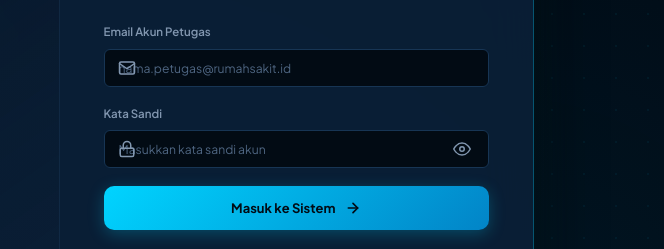
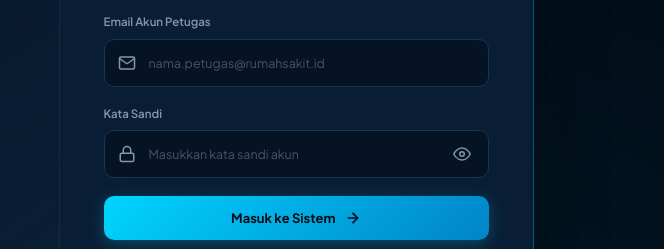
Before and after one commit to FahrudinAli12/Supplier_Client_Integration_Ed25519_Bundle, a website: page ClientS/app/templates/login.html in a window 1280 px wide. Shown: the part 290-539 px from the top of the page, 616-1280 px from the left. Drawn offline with Linux system fonts and the light colour scheme.

Commit message:
fix(ui): prevent icon collision with input placeholder text on ClientS login page

```diff
--- a/ClientS/app/templates/login.html
+++ b/ClientS/app/templates/login.html
@@ -5,7 +5,7 @@
   <meta name="viewport" content="width=device-width, initial-scale=1.0" />
   <meta name="theme-color" content="#020b14" />
   <title>Login - Client Checking & Laundry Linen RS</title>
-  <link rel="stylesheet" href="/static/styles.css?v=85" />
+  <link rel="stylesheet" href="/static/styles.css?v=86" />
   <link rel="preconnect" href="https://fonts.googleapis.com" />
   <link rel="preconnect" href="https://fonts.gstatic.com" crossorigin />
   <link href="https://fonts.googleapis.com/css2?family=Plus+Jakarta+Sans:wght@400;500;600;700;800&display=swap" rel="stylesheet" />
@@ -364,34 +364,47 @@
     .input-icon-left {
       position: absolute;
       left: 14px;
+      top: 50%;
+      transform: translateY(-50%);
       width: 18px;
       height: 18px;
       color: var(--text-muted);
       pointer-events: none;
       transition: color 0.2s;
+      z-index: 3;
     }
 
+    .form-group .form-input,
+    .input-wrapper .form-input,
     .form-input {
-      width: 100%;
-      background: var(--bg-input);
-      border: 1px solid var(--border-color);
-      border-radius: 10px;
-      padding: 13px 14px 13px 42px;
-      font-size: 0.92rem;
-      color: #ffffff;
-      outline: none;
-      transition: all 0.2s ease;
-      font-family: inherit;
+      width: 100% !important;
+      background: var(--bg-input) !important;
+      border: 1px solid var(--border-color) !important;
+      border-radius: 10px !important;
+      padding: 13px 16px 13px 44px !important;
+      font-size: 0.92rem !important;
+      color: #ffffff !important;
+      outline: none !important;
+      transition: all 0.2s ease !important;
+      font-family: inherit !important;
+      line-height: 1.5 !important;
+      height: 48px !important;
+      box-sizing: border-box !important;
+    }
+
+    .form-group .form-input#login-password,
+    .input-wrapper .form-input#login-password {
+      padding-right: 46px !important;
     }
 
     .form-input::placeholder {
-      color: #475569;
+      color: #475569 !important;
     }
 
     .form-input:focus {
-      border-color: var(--accent-cyan);
-      box-shadow: 0 0 0 3px rgba(0, 212, 255, 0.18);
-      background: #07172b;
+      border-color: var(--accent-cyan) !important;
+      box-shadow: 0 0 0 3px rgba(0, 212, 255, 0.18) !important;
+      background: #07172b !important;
     }
 
     .form-input:focus + .input-icon-left,
@@ -403,6 +416,8 @@
     .btn-toggle-pwd {
       position: absolute;
       right: 12px;
+      top: 50%;
+      transform: translateY(-50%);
       background: transparent;
       border: none;
       color: var(--text-muted);
@@ -413,6 +428,7 @@
       justify-content: center;
       border-radius: 6px;
       transition: color 0.2s, background-color 0.2s;
+      z-index: 3;
     }
 
     .btn-toggle-pwd:hover {
@@ -662,6 +678,7 @@
                 type="email"
                 id="login-email"
                 class="form-input"
+                style="padding-left: 44px !important;"
                 placeholder="nama.petugas@rumahsakit.id"
                 autocomplete="username"
                 required
@@ -683,6 +700,7 @@
                 type="password"
                 id="login-password"
                 class="form-input"
+                style="padding-left: 44px !important; padding-right: 46px !important;"
                 placeholder="Masukkan kata sandi akun"
                 autocomplete="current-password"
                 required
```
